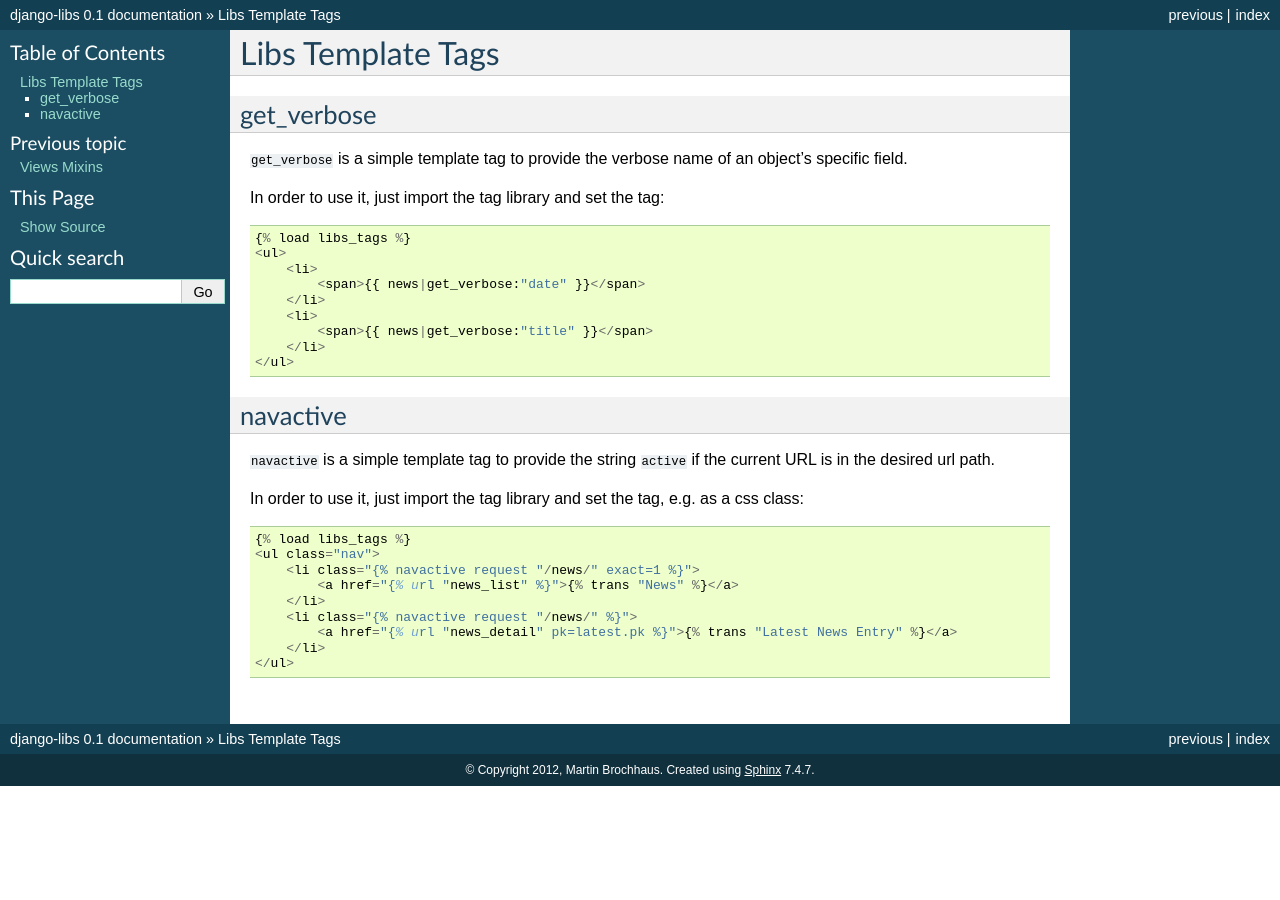
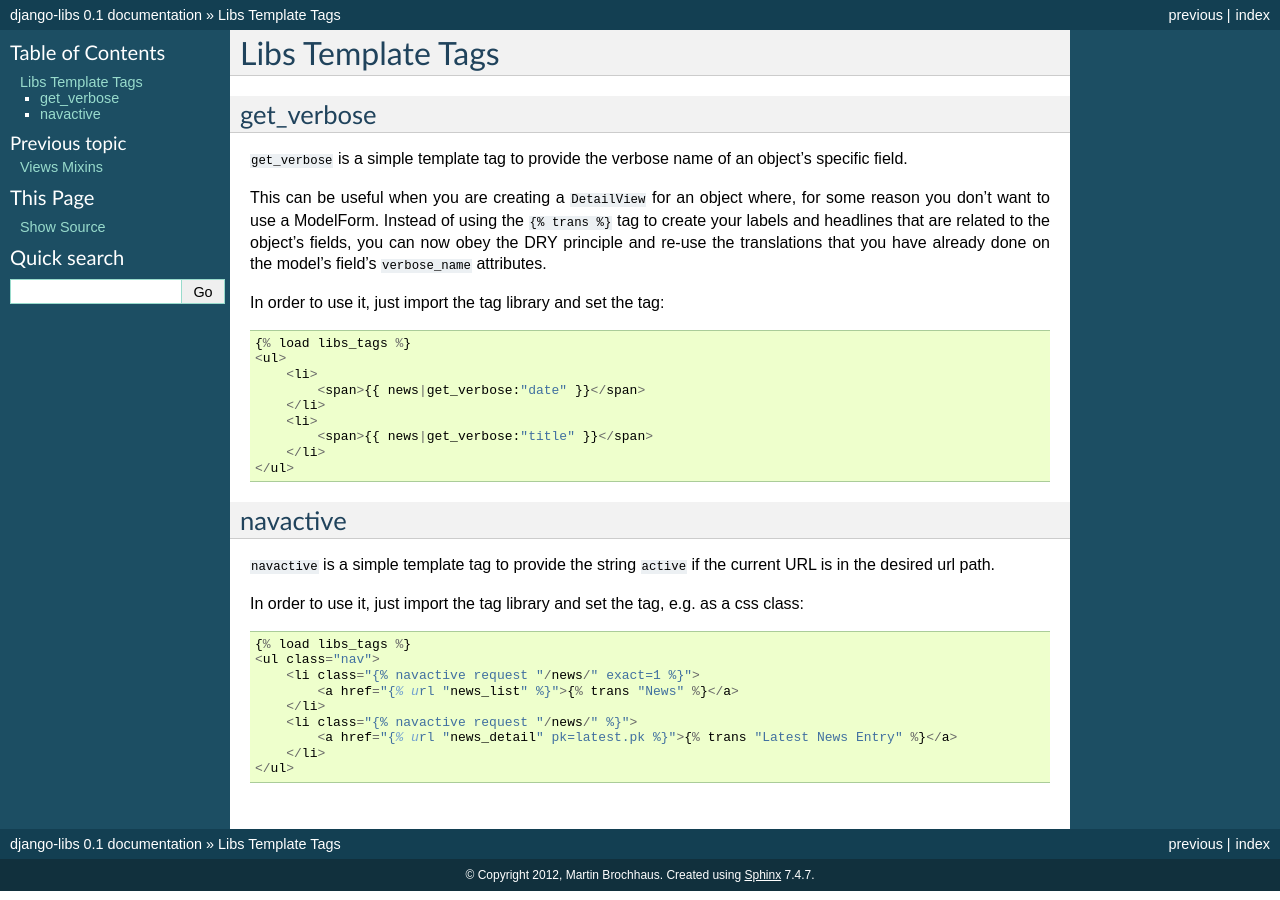
Before and after one commit to bitlabstudio/django-libs, a Sphinx documentation site: the page built from docs/libs_tags.rst, in a window 1280 px wide. Built offline with Sphinx 7.4.7, drawn with Linux system fonts in a browser that asks for light colours; formulas are drawn with MathJax 3.

Commit message:
codereview fixes for 120a165

```diff
--- a/docs/libs_tags.rst
+++ b/docs/libs_tags.rst
@@ -1,10 +1,16 @@
 Libs Template Tags
-===========
+==================
 
 get_verbose
 -----------------
 
 ``get_verbose`` is a simple template tag to provide the verbose name of an object's specific field.
+
+This can be useful when you are creating a ``DetailView`` for an object where, for some
+reason you don't want to use a ModelForm. Instead of using the ``{% trans %}`` tag
+to create your labels and headlines that are related to the object's fields, you can
+now obey the DRY principle and re-use the translations that you have already done
+on the model's field's ``verbose_name`` attributes.
 
 In order to use it, just import the tag library and set the tag::
 
```
